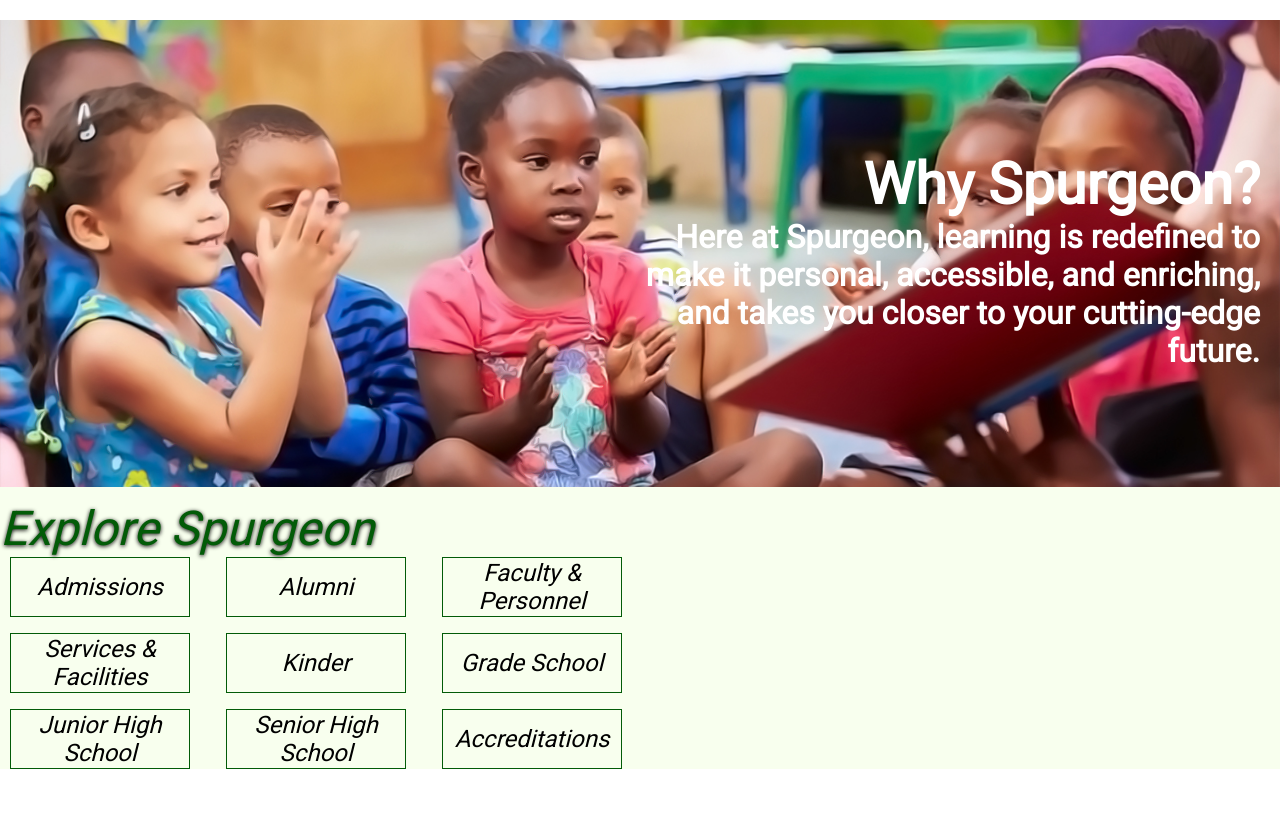
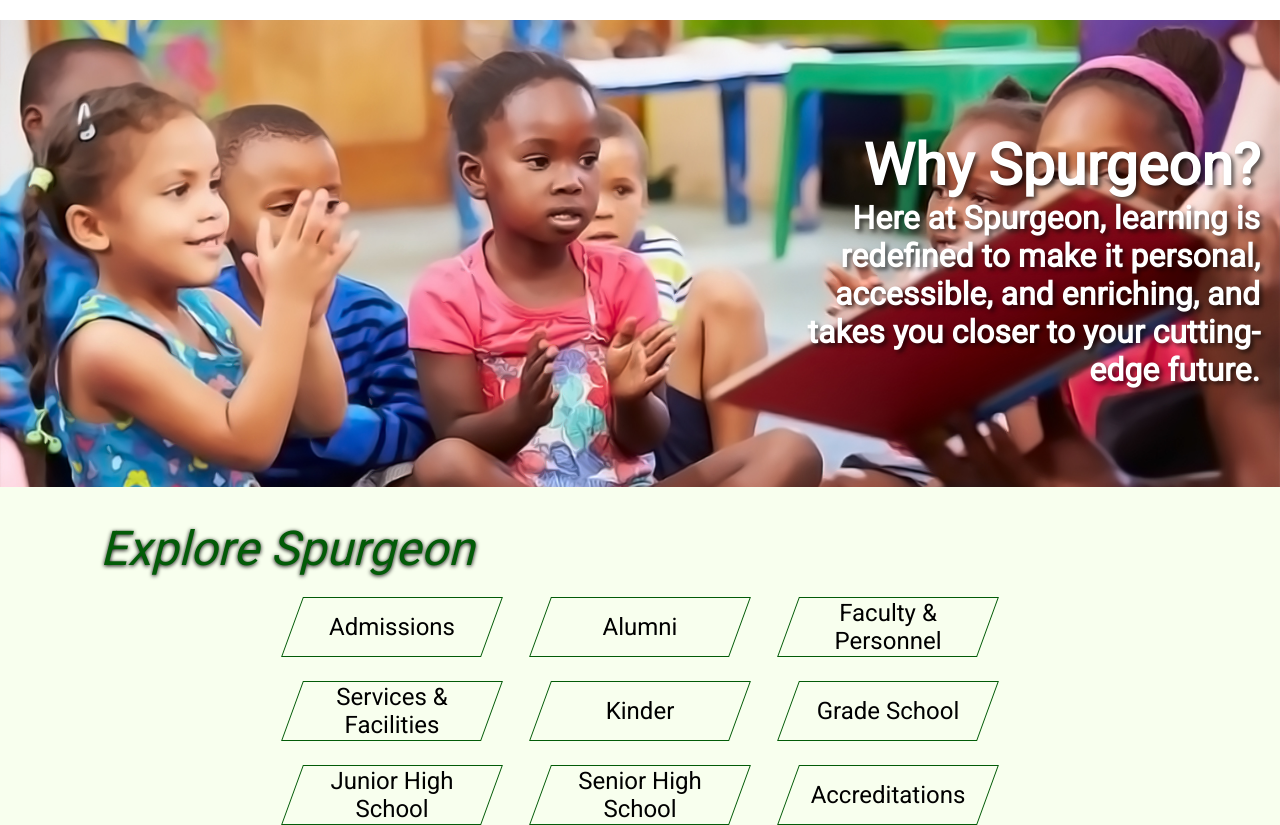
Before and after one commit to Lougerb/First-Website-w--SASS, a plain HTML site: page index.html in a window 1280 px wide. Shown: the part 780-1605 px from the top of the page. Before the commit the page ends 1549 px from the top, so only its background shows below. Drawn offline with Linux system fonts and the light colour scheme.

Commit message:
Grid Fixed

```diff
--- a/css/sass/_Layout.scss
+++ b/css/sass/_Layout.scss
@@ -1,6 +1,8 @@
 @import "mixin";
 $primaryC: rgb(2, 91, 7);
 $secondaryC: #f8ffee;
+$tertiaryC: #be6101;
+$quoteShadow: 3px 3px 4px rgb(0, 0, 0, 0.6);
 
 .banner {
   &-1 {
@@ -16,10 +18,12 @@ $secondaryC: #f8ffee;
     background-image: url(/img/banner2.jpg);
     background-repeat: no-repeat;
     background-size: 100vw auto;
-    // background-color: red;
-
-    // width: 100%;
     height: 60vh;
+    .bannerQuote-Wrapper-1 {
+      .bannerQuote-sm {
+        padding-left: 60%;
+      }
+    }
   }
   &Quote {
     color: white;
@@ -28,6 +32,7 @@ $secondaryC: #f8ffee;
     font-size: 3rem;
     &-xl {
       font-size: 4.5vw;
+      text-shadow: $quoteShadow;
       // font-size: 4em;
 
       color: white;
@@ -37,10 +42,7 @@ $secondaryC: #f8ffee;
       font-size: 2.5vw;
       color: white;
       font-weight: bold;
-      // width: 50%;
-      padding-left: 50%;
-      display: flex;
-      align-content: end;
+      text-shadow: $quoteShadow;
     }
     &-Wrapper {
       &-1 {
@@ -69,7 +71,7 @@ header {
     @include centerContent;
     gap: 20px;
     width: 100vw;
-    height: 15vh;
+    height: 20vh;
     position: fixed;
 
     .schoolLogo {
@@ -80,12 +82,22 @@ header {
     ul {
       display: flex;
       flex-direction: row;
-      gap: 20px;
+      // gap: 20px;
       font-size: 1.2rem;
+      height: inherit;
 
-      a {
-        color: #025b07;
-        text-shadow: 3px 3px 4px rgb(0, 0, 0, 0.6);
+      li {
+        height: inherit;
+        a {
+          height: inherit;
+          color: #025b07;
+          text-shadow: 3px 3px 4px rgb(0, 0, 0, 0.3);
+          @include centerContent;
+          width: 80px;
+          &:hover {
+            @include linkHover;
+          }
+        }
       }
     }
   }
@@ -124,29 +136,45 @@ header {
   // width: 100vw;
 
   &-Option {
-    font-style: italic;
+    // font-style: italic;
     border: 1px solid $primaryC;
-    width: 180px;
+    width: 100%;
     height: 60px;
     font-size: 1.5em;
     @include centerContent;
     text-align: center;
+    transform: skewX(-20deg);
+    &:hover {
+      @include linkHover;
+    }
+    a {
+      @include centerContent;
+      height: inherit;
+      width: inherit;
+      transform: skewX(20deg);
+      &:hover {
+        color: white;
+      }
+    }
   }
   &-Nav {
-    // display: flex;
-    // justify-content: center;
-    // align-items: center;
-    // flex-direction: column;
+    .section-Cat {
+      padding: 20px 100px;
+    }
   }
   &-grid {
     grid-template-columns: repeat(3, 200px);
     @include centerItem;
-    grid-gap: 1em;
-    // width: 600px;
+    column-gap: 3em;
+    row-gap: 1.5em;
+
+    &-sec {
+      @include centerContent;
+    }
   }
 }
 .section {
-  &-Explore {
+  &-Cat {
     font-size: 3rem;
     font-style: italic;
     color: $primaryC;
--- a/css/sass/_mixin.scss
+++ b/css/sass/_mixin.scss
@@ -8,3 +8,8 @@
   justify-items: center;
   align-items: center;
 }
+@mixin linkHover {
+  background-color: rgb(190, 97, 1, 0.8);
+  box-shadow: 0px 1px 2px #000;
+  color: white;
+}
--- a/index.html
+++ b/index.html
@@ -55,21 +55,32 @@
           </span>
         </div>
       </div>
+
       <div class="explore-Nav">
-        <span class="section-Explore">Explore Spurgeon</span>
-
-        <div class="explore-grid">
-          <div class="explore-Option">Admissions</div>
-          <div class="explore-Option">Alumni</div>
-          <div class="explore-Option">Faculty & Personnel</div>
-          <div class="explore-Option">Services & Facilities</div>
-          <div class="explore-Option">Kinder</div>
-          <div class="explore-Option">Grade School</div>
-          <div class="explore-Option">Junior High School</div>
-          <div class="explore-Option">Senior High School</div>
-          <div class="explore-Option">Accreditations</div>
+        <div class="section-Cat">
+          <span>Explore Spurgeon</span>
+        </div>
+        <div class="explore-grid-sec">
+          <div class="explore-grid">
+            <div class="explore-Option"><a href="#">Admissions</a></div>
+            <div class="explore-Option"><a href="#">Alumni</a></div>
+            <div class="explore-Option">
+              <a href="#">Faculty & Personnel</a>
+            </div>
+            <div class="explore-Option">
+              <a href="#">Services & Facilities</a>
+            </div>
+            <div class="explore-Option"><a href="#">Kinder</a></div>
+            <div class="explore-Option"><a href="#">Grade School</a></div>
+            <div class="explore-Option"><a href="#">Junior High School</a></div>
+            <div class="explore-Option"><a href="#">Senior High School</a></div>
+            <div class="explore-Option"><a href="#">Accreditations</a></div>
+          </div>
         </div>
       </div>
     </section>
+
+    <!-- --------------------------SECTION 3-------------------------- -->
+    <section class="news-event"></section>
   </body>
 </html>
```
Also changed, not shown: css/style.css.
